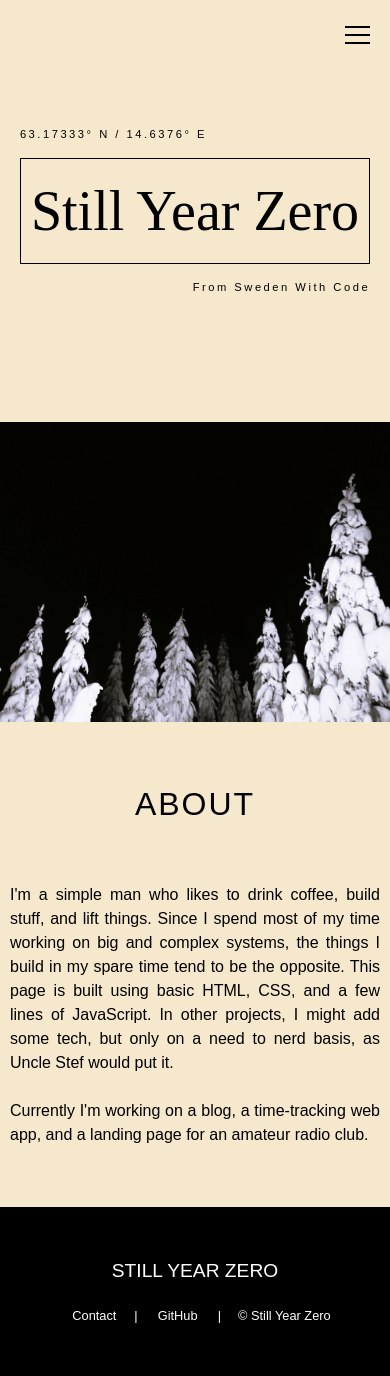
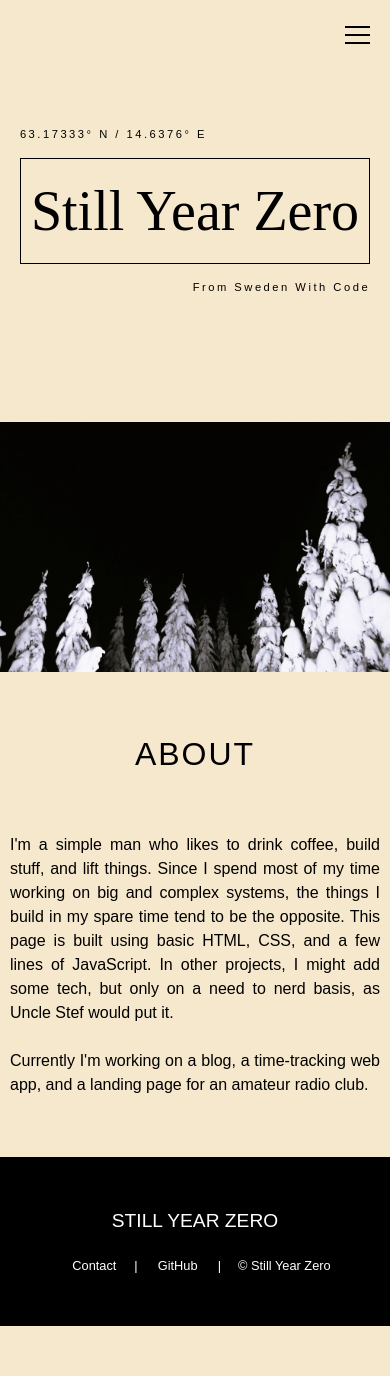
Before and after one commit to stillyearzero/stillyearzero, a PHP site: page / in a window 390 px wide. After the commit the page ends 1326 px from the top, so only its background shows below. Run offline with PHP 8.4, Linux system fonts and the light colour scheme.

Commit message:
Proportions and animations

```diff
--- a/style.css
+++ b/style.css
@@ -9,7 +9,7 @@
 :root {
     --header-height: 75vh;
     --header-max-height: 500px;
-    --footer-height: 200px;
+    --footer-height: 250px;
     --content-width: 1024px;
     --background-color: #f6e8cd;
     --main-min-height: calc(100vh - (var(--header-max-height) + var(--footer-height)));
@@ -193,7 +193,7 @@ section {
 
 #divider-image img {
     width: 100%;
-    height: 300px;
+    height: 250px;
     object-fit: cover;
     object-position: 50% 70%;
 }
@@ -232,7 +232,6 @@ section {
 
 .about-body a {
     color: black;
-    /* font-weight: 600; */
 }
 
 .about-body a:hover, .about-body a:active {
@@ -272,7 +271,6 @@ footer {
 }
 
 .list-container {
-    /* width: 400px; */
     display: flex;
     flex-direction: row;
     align-items: center;
@@ -381,8 +379,8 @@ footer {
         width: 25px;
         height: 2px;
         margin: 6px auto;
-        -webkit-transition: all 0.3s ease-in-out;
-        transition: all 0.3s ease-in-out;
+        /* -webkit-transition: all 0.3s ease-in-out; */
+        /* transition: all 0.3s ease-in-out; */
         background-color: black;
     }
 
```
